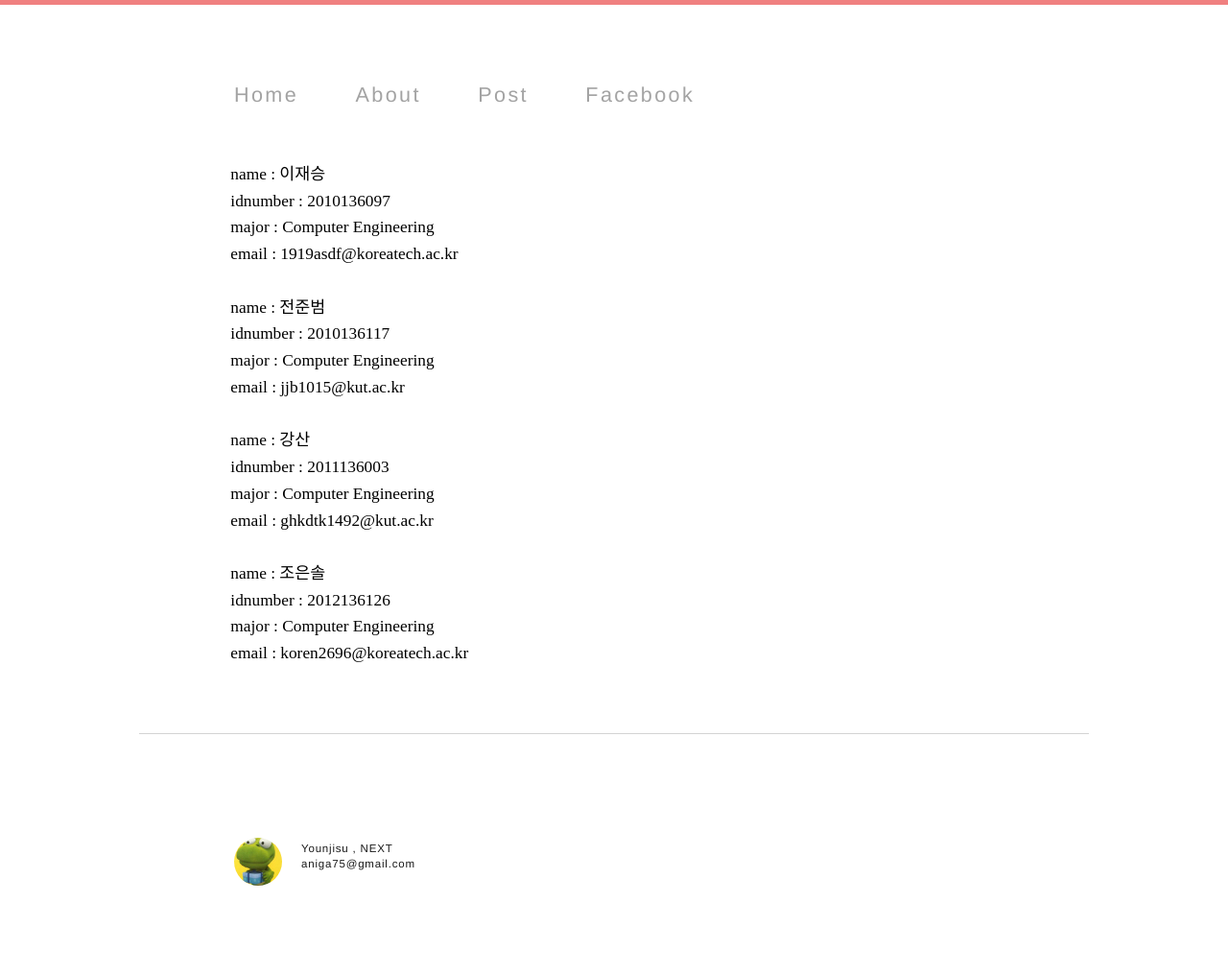
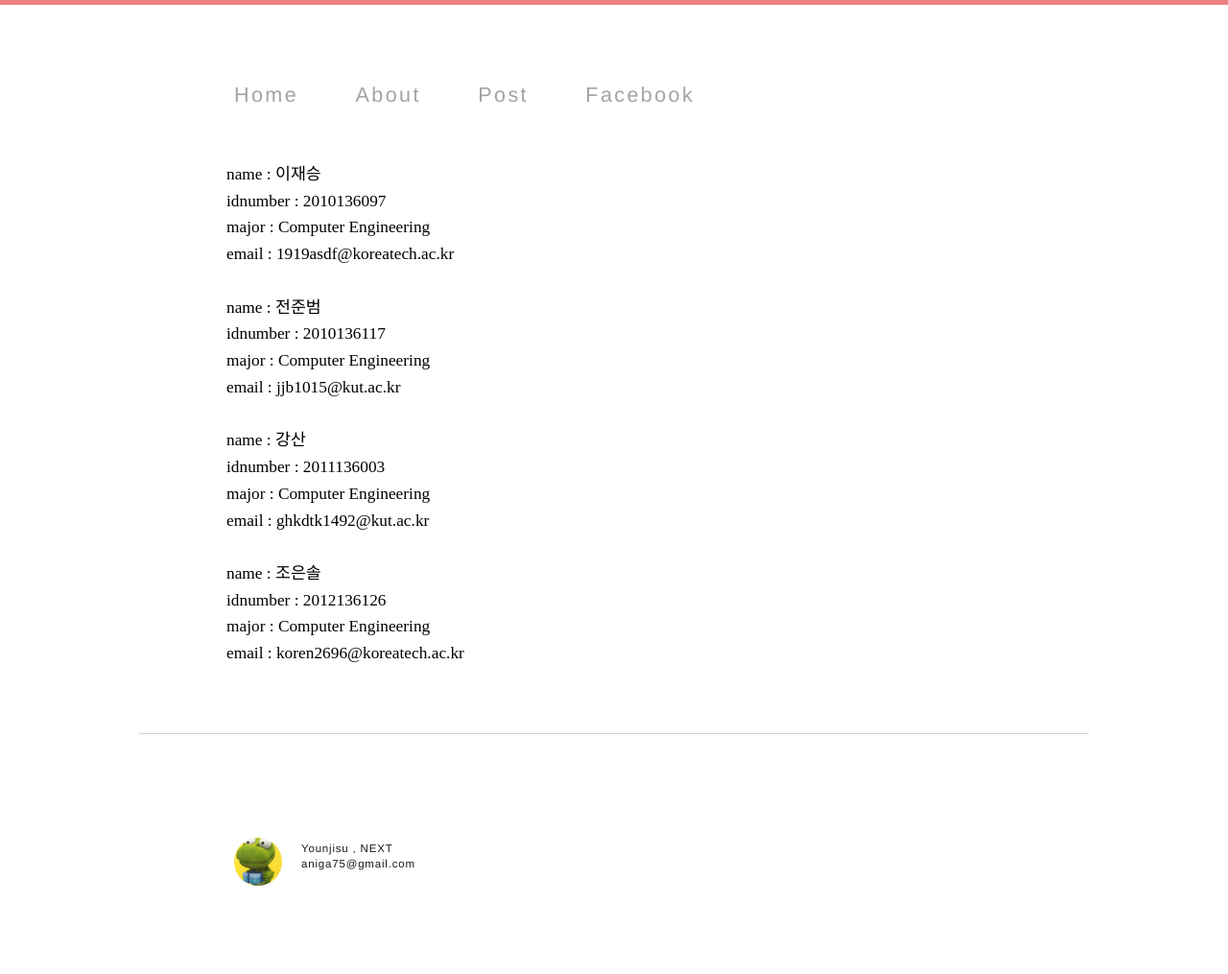
Before and after one commit to kuthealth/kuthealth.github.com, a Jekyll site: the page page/about.html, which Jekyll copies as it is, in a window 1280 px wide. Shown: the whole page at 96% size. Built offline with Jekyll 4.4.1, drawn with Linux system fonts in a browser that asks for light colours; comment, search, counter and statistics services are not loaded.

Commit message:
Update about.html

```diff
--- a/page/about.html
+++ b/page/about.html
@@ -37,43 +37,43 @@
 <p>&nbsp </p>
 <p>&nbsp </p>
 
-<P CLASS=HStyle0><SPAN STYLE='font-size:13.0pt;font-family:"한컴 윤고딕 230";line-height:160%'>&nbsp;&nbsp;&nbsp;&nbsp;&nbsp;<SPAN style='HWP-TAB:1;'>&nbsp;</SPAN><SPAN style='HWP-TAB:1;'>&nbsp;&nbsp;&nbsp;&nbsp;&nbsp;&nbsp;&nbsp;&nbsp;</SPAN><SPAN style='HWP-TAB:1;'>&nbsp;&nbsp;&nbsp;&nbsp;&nbsp;&nbsp;&nbsp;&nbsp;</SPAN>name : 이재승</SPAN></P>
+<P CLASS=HStyle0><SPAN STYLE='font-size:13.0pt;font-family:"한컴 윤고딕 230";line-height:160%'>&nbsp;&nbsp;&nbsp;&nbsp;<SPAN style='HWP-TAB:1;'>&nbsp;</SPAN><SPAN style='HWP-TAB:1;'>&nbsp;&nbsp;&nbsp;&nbsp;&nbsp;&nbsp;&nbsp;&nbsp;</SPAN><SPAN style='HWP-TAB:1;'>&nbsp;&nbsp;&nbsp;&nbsp;&nbsp;&nbsp;&nbsp;&nbsp;</SPAN>name : 이재승</SPAN></P>
 
-<P CLASS=HStyle0><SPAN STYLE='font-size:13.0pt;font-family:"한컴 윤고딕 230";line-height:160%'>&nbsp;&nbsp;&nbsp;&nbsp;&nbsp;<SPAN style='HWP-TAB:1;'>&nbsp;</SPAN><SPAN style='HWP-TAB:1;'>&nbsp;&nbsp;&nbsp;&nbsp;&nbsp;&nbsp;&nbsp;&nbsp;</SPAN><SPAN style='HWP-TAB:1;'>&nbsp;&nbsp;&nbsp;&nbsp;&nbsp;&nbsp;&nbsp;&nbsp;</SPAN>idnumber : 2010136097</SPAN></P>
+<P CLASS=HStyle0><SPAN STYLE='font-size:13.0pt;font-family:"한컴 윤고딕 230";line-height:160%'>&nbsp;&nbsp;&nbsp;&nbsp;<SPAN style='HWP-TAB:1;'>&nbsp;</SPAN><SPAN style='HWP-TAB:1;'>&nbsp;&nbsp;&nbsp;&nbsp;&nbsp;&nbsp;&nbsp;&nbsp;</SPAN><SPAN style='HWP-TAB:1;'>&nbsp;&nbsp;&nbsp;&nbsp;&nbsp;&nbsp;&nbsp;&nbsp;</SPAN>idnumber : 2010136097</SPAN></P>
 
-<P CLASS=HStyle0><SPAN STYLE='font-size:13.0pt;font-family:"한컴 윤고딕 230";line-height:160%'>&nbsp;&nbsp;&nbsp;&nbsp;&nbsp;<SPAN style='HWP-TAB:1;'>&nbsp;</SPAN><SPAN style='HWP-TAB:1;'>&nbsp;&nbsp;&nbsp;&nbsp;&nbsp;&nbsp;&nbsp;&nbsp;</SPAN><SPAN style='HWP-TAB:1;'>&nbsp;&nbsp;&nbsp;&nbsp;&nbsp;&nbsp;&nbsp;&nbsp;</SPAN>major : Computer Engineering</SPAN></P>
+<P CLASS=HStyle0><SPAN STYLE='font-size:13.0pt;font-family:"한컴 윤고딕 230";line-height:160%'>&nbsp;&nbsp;&nbsp;&nbsp;<SPAN style='HWP-TAB:1;'>&nbsp;</SPAN><SPAN style='HWP-TAB:1;'>&nbsp;&nbsp;&nbsp;&nbsp;&nbsp;&nbsp;&nbsp;&nbsp;</SPAN><SPAN style='HWP-TAB:1;'>&nbsp;&nbsp;&nbsp;&nbsp;&nbsp;&nbsp;&nbsp;&nbsp;</SPAN>major : Computer Engineering</SPAN></P>
 
-<P CLASS=HStyle0><SPAN STYLE='font-size:13.0pt;font-family:"한컴 윤고딕 230";line-height:160%'>&nbsp;&nbsp;&nbsp;&nbsp;&nbsp;<SPAN style='HWP-TAB:1;'>&nbsp;</SPAN><SPAN style='HWP-TAB:1;'>&nbsp;&nbsp;&nbsp;&nbsp;&nbsp;&nbsp;&nbsp;&nbsp;</SPAN><SPAN style='HWP-TAB:1;'>&nbsp;&nbsp;&nbsp;&nbsp;&nbsp;&nbsp;&nbsp;&nbsp;</SPAN>email : 1919asdf@koreatech.ac.kr</SPAN></P>
+<P CLASS=HStyle0><SPAN STYLE='font-size:13.0pt;font-family:"한컴 윤고딕 230";line-height:160%'>&nbsp;&nbsp;&nbsp;&nbsp;<SPAN style='HWP-TAB:1;'>&nbsp;</SPAN><SPAN style='HWP-TAB:1;'>&nbsp;&nbsp;&nbsp;&nbsp;&nbsp;&nbsp;&nbsp;&nbsp;</SPAN><SPAN style='HWP-TAB:1;'>&nbsp;&nbsp;&nbsp;&nbsp;&nbsp;&nbsp;&nbsp;&nbsp;</SPAN>email : 1919asdf@koreatech.ac.kr</SPAN></P>
 
 <P CLASS=HStyle0><SPAN STYLE='font-size:13.0pt;font-family:"한컴 윤고딕 230";line-height:160%'>&nbsp;</SPAN></P>
 
-<P CLASS=HStyle0><SPAN STYLE='font-size:13.0pt;font-family:"한컴 윤고딕 230";line-height:160%'>&nbsp;&nbsp;&nbsp;&nbsp;&nbsp;<SPAN style='HWP-TAB:1;'>&nbsp;</SPAN><SPAN style='HWP-TAB:1;'>&nbsp;&nbsp;&nbsp;&nbsp;&nbsp;&nbsp;&nbsp;&nbsp;</SPAN><SPAN style='HWP-TAB:1;'>&nbsp;&nbsp;&nbsp;&nbsp;&nbsp;&nbsp;&nbsp;&nbsp;</SPAN>name : 전준범</SPAN></P>
+<P CLASS=HStyle0><SPAN STYLE='font-size:13.0pt;font-family:"한컴 윤고딕 230";line-height:160%'>&nbsp;&nbsp;&nbsp;&nbsp;<SPAN style='HWP-TAB:1;'>&nbsp;</SPAN><SPAN style='HWP-TAB:1;'>&nbsp;&nbsp;&nbsp;&nbsp;&nbsp;&nbsp;&nbsp;&nbsp;</SPAN><SPAN style='HWP-TAB:1;'>&nbsp;&nbsp;&nbsp;&nbsp;&nbsp;&nbsp;&nbsp;&nbsp;</SPAN>name : 전준범</SPAN></P>
 
-<P CLASS=HStyle0><SPAN STYLE='font-size:13.0pt;font-family:"한컴 윤고딕 230";line-height:160%'>&nbsp;&nbsp;&nbsp;&nbsp;&nbsp;<SPAN style='HWP-TAB:1;'>&nbsp;</SPAN><SPAN style='HWP-TAB:1;'>&nbsp;&nbsp;&nbsp;&nbsp;&nbsp;&nbsp;&nbsp;&nbsp;</SPAN><SPAN style='HWP-TAB:1;'>&nbsp;&nbsp;&nbsp;&nbsp;&nbsp;&nbsp;&nbsp;&nbsp;</SPAN>idnumber : 2010136117</SPAN></P>
+<P CLASS=HStyle0><SPAN STYLE='font-size:13.0pt;font-family:"한컴 윤고딕 230";line-height:160%'>&nbsp;&nbsp;&nbsp;&nbsp;<SPAN style='HWP-TAB:1;'>&nbsp;</SPAN><SPAN style='HWP-TAB:1;'>&nbsp;&nbsp;&nbsp;&nbsp;&nbsp;&nbsp;&nbsp;&nbsp;</SPAN><SPAN style='HWP-TAB:1;'>&nbsp;&nbsp;&nbsp;&nbsp;&nbsp;&nbsp;&nbsp;&nbsp;</SPAN>idnumber : 2010136117</SPAN></P>
 
-<P CLASS=HStyle0><SPAN STYLE='font-size:13.0pt;font-family:"한컴 윤고딕 230";line-height:160%'>&nbsp;&nbsp;&nbsp;&nbsp;&nbsp;<SPAN style='HWP-TAB:1;'>&nbsp;</SPAN><SPAN style='HWP-TAB:1;'>&nbsp;&nbsp;&nbsp;&nbsp;&nbsp;&nbsp;&nbsp;&nbsp;</SPAN><SPAN style='HWP-TAB:1;'>&nbsp;&nbsp;&nbsp;&nbsp;&nbsp;&nbsp;&nbsp;&nbsp;</SPAN>major : Computer Engineering</SPAN></P>
+<P CLASS=HStyle0><SPAN STYLE='font-size:13.0pt;font-family:"한컴 윤고딕 230";line-height:160%'>&nbsp;&nbsp;&nbsp;&nbsp;<SPAN style='HWP-TAB:1;'>&nbsp;</SPAN><SPAN style='HWP-TAB:1;'>&nbsp;&nbsp;&nbsp;&nbsp;&nbsp;&nbsp;&nbsp;&nbsp;</SPAN><SPAN style='HWP-TAB:1;'>&nbsp;&nbsp;&nbsp;&nbsp;&nbsp;&nbsp;&nbsp;&nbsp;</SPAN>major : Computer Engineering</SPAN></P>
 
-<P CLASS=HStyle0><SPAN STYLE='font-size:13.0pt;font-family:"한컴 윤고딕 230";line-height:160%'>&nbsp;&nbsp;&nbsp;&nbsp;&nbsp;<SPAN style='HWP-TAB:1;'>&nbsp;</SPAN><SPAN style='HWP-TAB:1;'>&nbsp;&nbsp;&nbsp;&nbsp;&nbsp;&nbsp;&nbsp;&nbsp;</SPAN><SPAN style='HWP-TAB:1;'>&nbsp;&nbsp;&nbsp;&nbsp;&nbsp;&nbsp;&nbsp;&nbsp;</SPAN>email : jjb1015@kut.ac.kr</SPAN></P>
+<P CLASS=HStyle0><SPAN STYLE='font-size:13.0pt;font-family:"한컴 윤고딕 230";line-height:160%'>&nbsp;&nbsp;&nbsp;&nbsp;<SPAN style='HWP-TAB:1;'>&nbsp;</SPAN><SPAN style='HWP-TAB:1;'>&nbsp;&nbsp;&nbsp;&nbsp;&nbsp;&nbsp;&nbsp;&nbsp;</SPAN><SPAN style='HWP-TAB:1;'>&nbsp;&nbsp;&nbsp;&nbsp;&nbsp;&nbsp;&nbsp;&nbsp;</SPAN>email : jjb1015@kut.ac.kr</SPAN></P>
 
 <P CLASS=HStyle0><SPAN STYLE='font-size:13.0pt;font-family:"한컴 윤고딕 230";line-height:160%'>&nbsp;</SPAN></P>
 
-<P CLASS=HStyle0><SPAN STYLE='font-size:13.0pt;font-family:"한컴 윤고딕 230";line-height:160%'>&nbsp;&nbsp;&nbsp;&nbsp;&nbsp;<SPAN style='HWP-TAB:1;'>&nbsp;</SPAN><SPAN style='HWP-TAB:1;'>&nbsp;&nbsp;&nbsp;&nbsp;&nbsp;&nbsp;&nbsp;&nbsp;</SPAN><SPAN style='HWP-TAB:1;'>&nbsp;&nbsp;&nbsp;&nbsp;&nbsp;&nbsp;&nbsp;&nbsp;</SPAN>name : 강산</SPAN></P>
+<P CLASS=HStyle0><SPAN STYLE='font-size:13.0pt;font-family:"한컴 윤고딕 230";line-height:160%'>&nbsp;&nbsp;&nbsp;&nbsp;<SPAN style='HWP-TAB:1;'>&nbsp;</SPAN><SPAN style='HWP-TAB:1;'>&nbsp;&nbsp;&nbsp;&nbsp;&nbsp;&nbsp;&nbsp;&nbsp;</SPAN><SPAN style='HWP-TAB:1;'>&nbsp;&nbsp;&nbsp;&nbsp;&nbsp;&nbsp;&nbsp;&nbsp;</SPAN>name : 강산</SPAN></P>
 
-<P CLASS=HStyle0><SPAN STYLE='font-size:13.0pt;font-family:"한컴 윤고딕 230";line-height:160%'>&nbsp;&nbsp;&nbsp;&nbsp;&nbsp;<SPAN style='HWP-TAB:1;'>&nbsp;</SPAN><SPAN style='HWP-TAB:1;'>&nbsp;&nbsp;&nbsp;&nbsp;&nbsp;&nbsp;&nbsp;&nbsp;</SPAN><SPAN style='HWP-TAB:1;'>&nbsp;&nbsp;&nbsp;&nbsp;&nbsp;&nbsp;&nbsp;&nbsp;</SPAN>idnumber : 2011136003</SPAN></P>
+<P CLASS=HStyle0><SPAN STYLE='font-size:13.0pt;font-family:"한컴 윤고딕 230";line-height:160%'>&nbsp;&nbsp;&nbsp;&nbsp;<SPAN style='HWP-TAB:1;'>&nbsp;</SPAN><SPAN style='HWP-TAB:1;'>&nbsp;&nbsp;&nbsp;&nbsp;&nbsp;&nbsp;&nbsp;&nbsp;</SPAN><SPAN style='HWP-TAB:1;'>&nbsp;&nbsp;&nbsp;&nbsp;&nbsp;&nbsp;&nbsp;&nbsp;</SPAN>idnumber : 2011136003</SPAN></P>
 
-<P CLASS=HStyle0><SPAN STYLE='font-size:13.0pt;font-family:"한컴 윤고딕 230";line-height:160%'>&nbsp;&nbsp;&nbsp;&nbsp;&nbsp;<SPAN style='HWP-TAB:1;'>&nbsp;</SPAN><SPAN style='HWP-TAB:1;'>&nbsp;&nbsp;&nbsp;&nbsp;&nbsp;&nbsp;&nbsp;&nbsp;</SPAN><SPAN style='HWP-TAB:1;'>&nbsp;&nbsp;&nbsp;&nbsp;&nbsp;&nbsp;&nbsp;&nbsp;</SPAN>major : Computer Engineering</SPAN></P>
+<P CLASS=HStyle0><SPAN STYLE='font-size:13.0pt;font-family:"한컴 윤고딕 230";line-height:160%'>&nbsp;&nbsp;&nbsp;&nbsp;<SPAN style='HWP-TAB:1;'>&nbsp;</SPAN><SPAN style='HWP-TAB:1;'>&nbsp;&nbsp;&nbsp;&nbsp;&nbsp;&nbsp;&nbsp;&nbsp;</SPAN><SPAN style='HWP-TAB:1;'>&nbsp;&nbsp;&nbsp;&nbsp;&nbsp;&nbsp;&nbsp;&nbsp;</SPAN>major : Computer Engineering</SPAN></P>
 
-<P CLASS=HStyle0><SPAN STYLE='font-size:13.0pt;font-family:"한컴 윤고딕 230";line-height:160%'>&nbsp;&nbsp;&nbsp;&nbsp;&nbsp;<SPAN style='HWP-TAB:1;'>&nbsp;</SPAN><SPAN style='HWP-TAB:1;'>&nbsp;&nbsp;&nbsp;&nbsp;&nbsp;&nbsp;&nbsp;&nbsp;</SPAN><SPAN style='HWP-TAB:1;'>&nbsp;&nbsp;&nbsp;&nbsp;&nbsp;&nbsp;&nbsp;&nbsp;</SPAN>email : ghkdtk1492@kut.ac.kr</SPAN></P>
+<P CLASS=HStyle0><SPAN STYLE='font-size:13.0pt;font-family:"한컴 윤고딕 230";line-height:160%'>&nbsp;&nbsp;&nbsp;&nbsp;<SPAN style='HWP-TAB:1;'>&nbsp;</SPAN><SPAN style='HWP-TAB:1;'>&nbsp;&nbsp;&nbsp;&nbsp;&nbsp;&nbsp;&nbsp;&nbsp;</SPAN><SPAN style='HWP-TAB:1;'>&nbsp;&nbsp;&nbsp;&nbsp;&nbsp;&nbsp;&nbsp;&nbsp;</SPAN>email : ghkdtk1492@kut.ac.kr</SPAN></P>
 
 <P CLASS=HStyle0><SPAN STYLE='font-size:13.0pt;font-family:"한컴 윤고딕 230";line-height:160%'>&nbsp;<SPAN style='HWP-TAB:1;'>&nbsp;&nbsp;&nbsp;&nbsp;&nbsp;&nbsp;</SPAN></SPAN></P>
 
-<P CLASS=HStyle0><SPAN STYLE='font-size:13.0pt;font-family:"한컴 윤고딕 230";line-height:160%'>&nbsp;&nbsp;&nbsp;&nbsp;&nbsp;<SPAN style='HWP-TAB:1;'>&nbsp;</SPAN><SPAN style='HWP-TAB:1;'>&nbsp;&nbsp;&nbsp;&nbsp;&nbsp;&nbsp;&nbsp;&nbsp;</SPAN><SPAN style='HWP-TAB:1;'>&nbsp;&nbsp;&nbsp;&nbsp;&nbsp;&nbsp;&nbsp;&nbsp;</SPAN>name : 조은솔</SPAN></P>
+<P CLASS=HStyle0><SPAN STYLE='font-size:13.0pt;font-family:"한컴 윤고딕 230";line-height:160%'>&nbsp;&nbsp;&nbsp;&nbsp;<SPAN style='HWP-TAB:1;'>&nbsp;</SPAN><SPAN style='HWP-TAB:1;'>&nbsp;&nbsp;&nbsp;&nbsp;&nbsp;&nbsp;&nbsp;&nbsp;</SPAN><SPAN style='HWP-TAB:1;'>&nbsp;&nbsp;&nbsp;&nbsp;&nbsp;&nbsp;&nbsp;&nbsp;</SPAN>name : 조은솔</SPAN></P>
 
-<P CLASS=HStyle0><SPAN STYLE='font-size:13.0pt;font-family:"한컴 윤고딕 230";line-height:160%'>&nbsp;&nbsp;&nbsp;&nbsp;&nbsp;<SPAN style='HWP-TAB:1;'>&nbsp;</SPAN><SPAN style='HWP-TAB:1;'>&nbsp;&nbsp;&nbsp;&nbsp;&nbsp;&nbsp;&nbsp;&nbsp;</SPAN><SPAN style='HWP-TAB:1;'>&nbsp;&nbsp;&nbsp;&nbsp;&nbsp;&nbsp;&nbsp;&nbsp;</SPAN>idnumber : 2012136126</SPAN></P>
+<P CLASS=HStyle0><SPAN STYLE='font-size:13.0pt;font-family:"한컴 윤고딕 230";line-height:160%'>&nbsp;&nbsp;&nbsp;&nbsp;<SPAN style='HWP-TAB:1;'>&nbsp;</SPAN><SPAN style='HWP-TAB:1;'>&nbsp;&nbsp;&nbsp;&nbsp;&nbsp;&nbsp;&nbsp;&nbsp;</SPAN><SPAN style='HWP-TAB:1;'>&nbsp;&nbsp;&nbsp;&nbsp;&nbsp;&nbsp;&nbsp;&nbsp;</SPAN>idnumber : 2012136126</SPAN></P>
 
-<P CLASS=HStyle0><SPAN STYLE='font-size:13.0pt;font-family:"한컴 윤고딕 230";line-height:160%'>&nbsp;&nbsp;&nbsp;&nbsp;&nbsp;<SPAN style='HWP-TAB:1;'>&nbsp;</SPAN><SPAN style='HWP-TAB:1;'>&nbsp;&nbsp;&nbsp;&nbsp;&nbsp;&nbsp;&nbsp;&nbsp;</SPAN><SPAN style='HWP-TAB:1;'>&nbsp;&nbsp;&nbsp;&nbsp;&nbsp;&nbsp;&nbsp;&nbsp;</SPAN>major : Computer Engineering</SPAN></P>
+<P CLASS=HStyle0><SPAN STYLE='font-size:13.0pt;font-family:"한컴 윤고딕 230";line-height:160%'>&nbsp;&nbsp;&nbsp;&nbsp;<SPAN style='HWP-TAB:1;'>&nbsp;</SPAN><SPAN style='HWP-TAB:1;'>&nbsp;&nbsp;&nbsp;&nbsp;&nbsp;&nbsp;&nbsp;&nbsp;</SPAN><SPAN style='HWP-TAB:1;'>&nbsp;&nbsp;&nbsp;&nbsp;&nbsp;&nbsp;&nbsp;&nbsp;</SPAN>major : Computer Engineering</SPAN></P>
 
-<P CLASS=HStyle0><SPAN STYLE='font-size:13.0pt;font-family:"한컴 윤고딕 230";line-height:160%'>&nbsp;&nbsp;&nbsp;&nbsp;&nbsp;<SPAN style='HWP-TAB:1;'>&nbsp;</SPAN><SPAN style='HWP-TAB:1;'>&nbsp;&nbsp;&nbsp;&nbsp;&nbsp;&nbsp;&nbsp;&nbsp;</SPAN><SPAN style='HWP-TAB:1;'>&nbsp;&nbsp;&nbsp;&nbsp;&nbsp;&nbsp;&nbsp;&nbsp;</SPAN>email : koren2696@koreatech.ac.kr</SPAN></P>
+<P CLASS=HStyle0><SPAN STYLE='font-size:13.0pt;font-family:"한컴 윤고딕 230";line-height:160%'>&nbsp;&nbsp;&nbsp;&nbsp;<SPAN style='HWP-TAB:1;'>&nbsp;</SPAN><SPAN style='HWP-TAB:1;'>&nbsp;&nbsp;&nbsp;&nbsp;&nbsp;&nbsp;&nbsp;&nbsp;</SPAN><SPAN style='HWP-TAB:1;'>&nbsp;&nbsp;&nbsp;&nbsp;&nbsp;&nbsp;&nbsp;&nbsp;</SPAN>email : koren2696@koreatech.ac.kr</SPAN></P>
 
 
 
```
